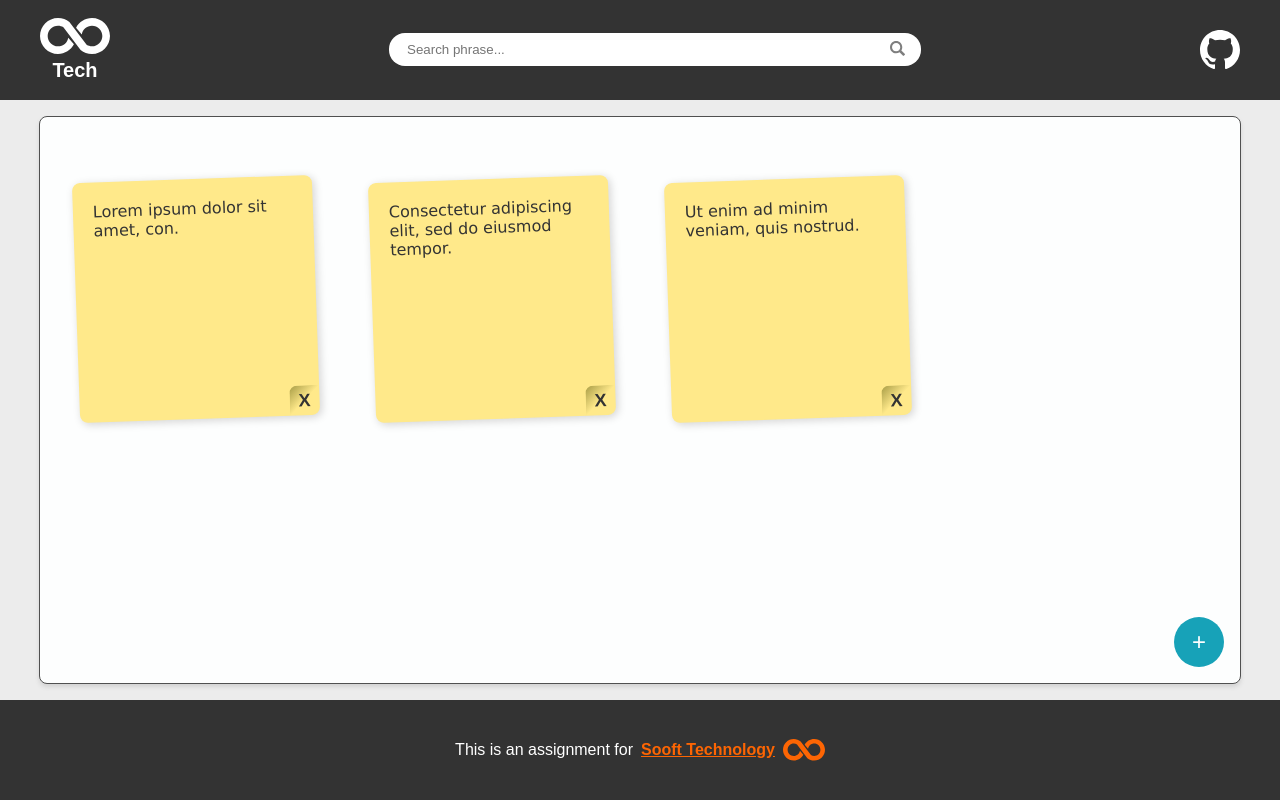
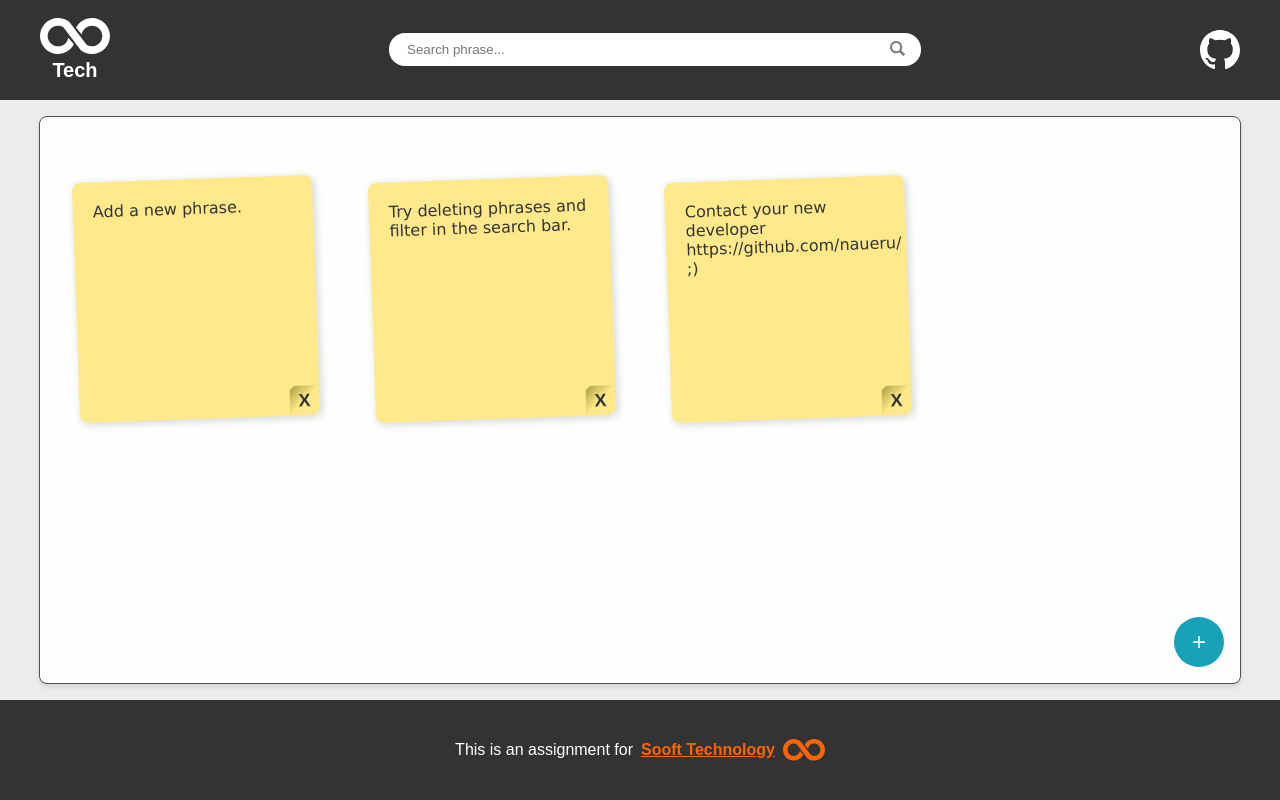
Before and after one commit to naueru/soofttech-interbanking-fe-challenge, a React (Vite) app: page / in a window 1280 px wide. Built offline with nearby package versions, Linux system fonts and the light colour scheme.

Commit message:
Updates mocked initial data

```diff
--- a/src/mocks/mocks.ts
+++ b/src/mocks/mocks.ts
@@ -1,5 +1,5 @@
 export const INITIAL_STATE = [
-  "Lorem ipsum dolor sit amet, con.",
-  "Consectetur adipiscing elit, sed do eiusmod tempor.",
-  "Ut enim ad minim veniam, quis nostrud.",
+  "Add a new phrase.",
+  "Try deleting phrases and filter in the search bar.",
+  "Contact your new developer https://github.com/naueru/ ;)",
 ];
```
